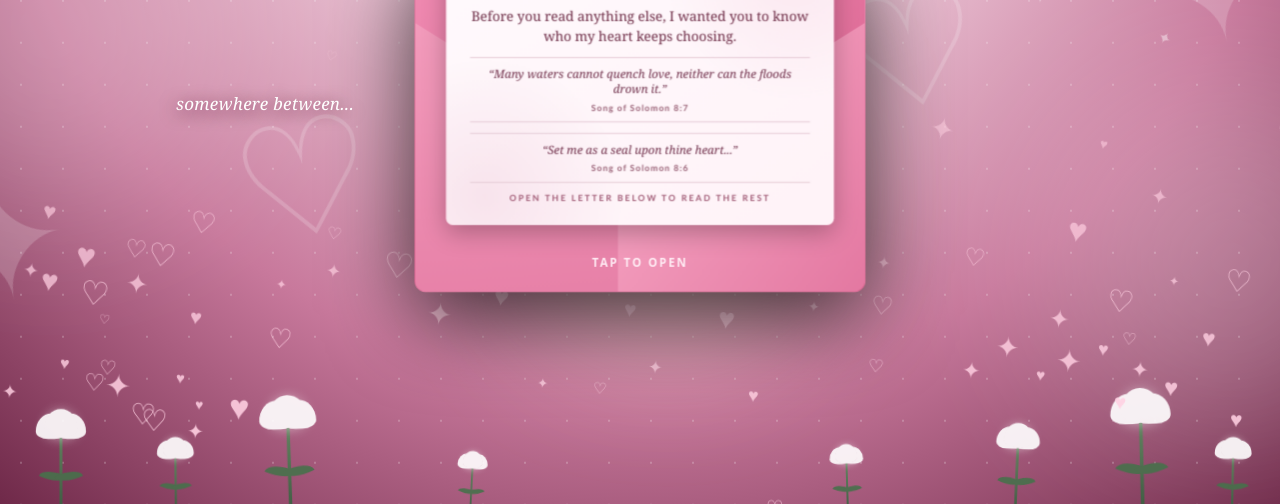
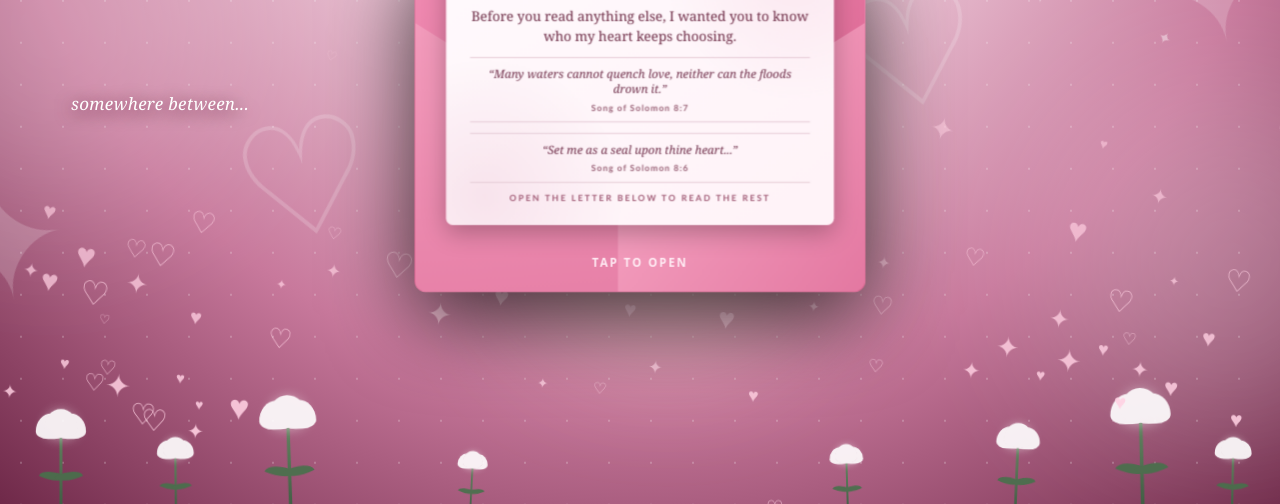
Before and after one commit to Sham2great/Jaded-V2, a plain HTML site: page index.html in a window 1280 px wide. Both pictures are taken after a click on the element 640 px from the left and 396 px from the top of the page. Shown: the part 296-800 px from the top of the page. Drawn offline with Linux system fonts and the light colour scheme.

Commit message:
Keep typewriter lyrics fixed beside letter

```diff
--- a/index.html
+++ b/index.html
@@ -109,13 +109,13 @@ body:before{
   100%{opacity:1;transform:translateY(0) scale(1);clip-path:inset(0 0 0 0 round 24px);filter:blur(0)}
 }
 
-.floating-lyrics{position:fixed;top:50%;transform:translateY(-50%);z-index:6;pointer-events:none;width:210px;text-align:center;font:italic 17px/1.5 Georgia,serif;color:#fff;letter-spacing:.3px;text-shadow:0 3px 18px #5b1738;opacity:0}
+.floating-lyrics{position:fixed;top:50%;transform:translateY(-50%);z-index:6;pointer-events:none;width:180px;text-align:center;font:italic 17px/1.5 Georgia,serif;color:#fff;letter-spacing:.3px;text-shadow:0 3px 18px #5b1738;opacity:0}
+.floating-lyrics.left{left:max(18px,calc(50% - 570px));right:auto}
+.floating-lyrics.right{left:calc(50% + 390px);right:auto}
 .floating-lyrics.show{animation:typewriterFade 4.2s ease-in-out forwards}
-.floating-lyrics.left{right:calc(50% + 270px);left:auto}
-.floating-lyrics.right{left:calc(50% + 270px);right:auto}
 @keyframes typewriterFade{0%{opacity:0}8%{opacity:1}12%{opacity:1}55%{opacity:1}100%{opacity:0}}
-@media(max-width:900px){.floating-lyrics{width:145px;font-size:13px}.floating-lyrics.left{right:calc(50% + 205px)}.floating-lyrics.right{left:calc(50% + 205px)}}
-@media(max-width:650px){.floating-lyrics{width:105px;font-size:11px}.floating-lyrics.left{right:calc(50% + 160px)}.floating-lyrics.right{left:calc(50% + 160px)}}
+@media(max-width:1100px){.floating-lyrics.left{left:12px}.floating-lyrics.right{left:auto;right:12px}}
+@media(max-width:650px){.floating-lyrics{width:95px;font-size:11px}.floating-lyrics.left{left:5px}.floating-lyrics.right{left:auto;right:5px}}
 
 .letter h1{font-size:46px;margin:0 0 28px;color:#8f315d;text-align:center;font-family:Georgia,serif;font-style:italic}
 .letter p{font-size:17px;line-height:1.8;margin:0 0 18px}
```
